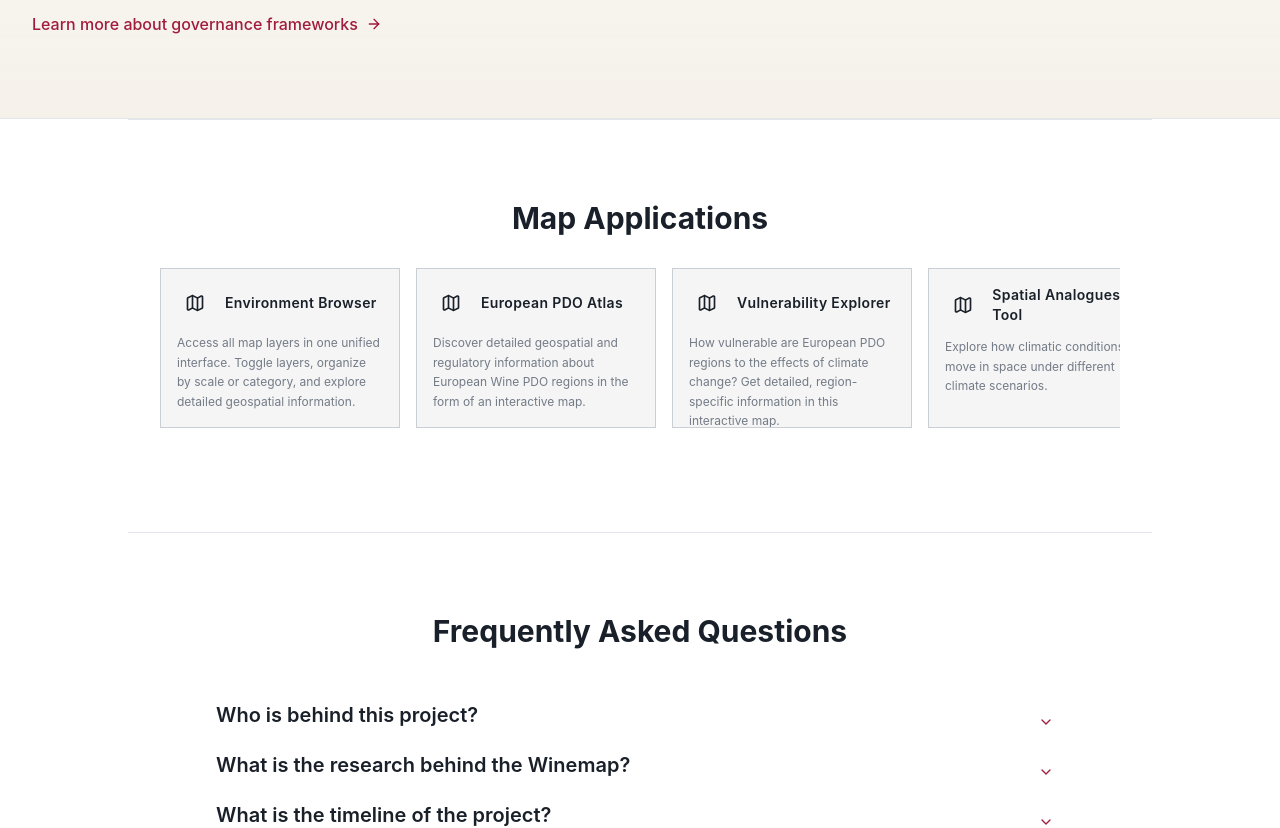
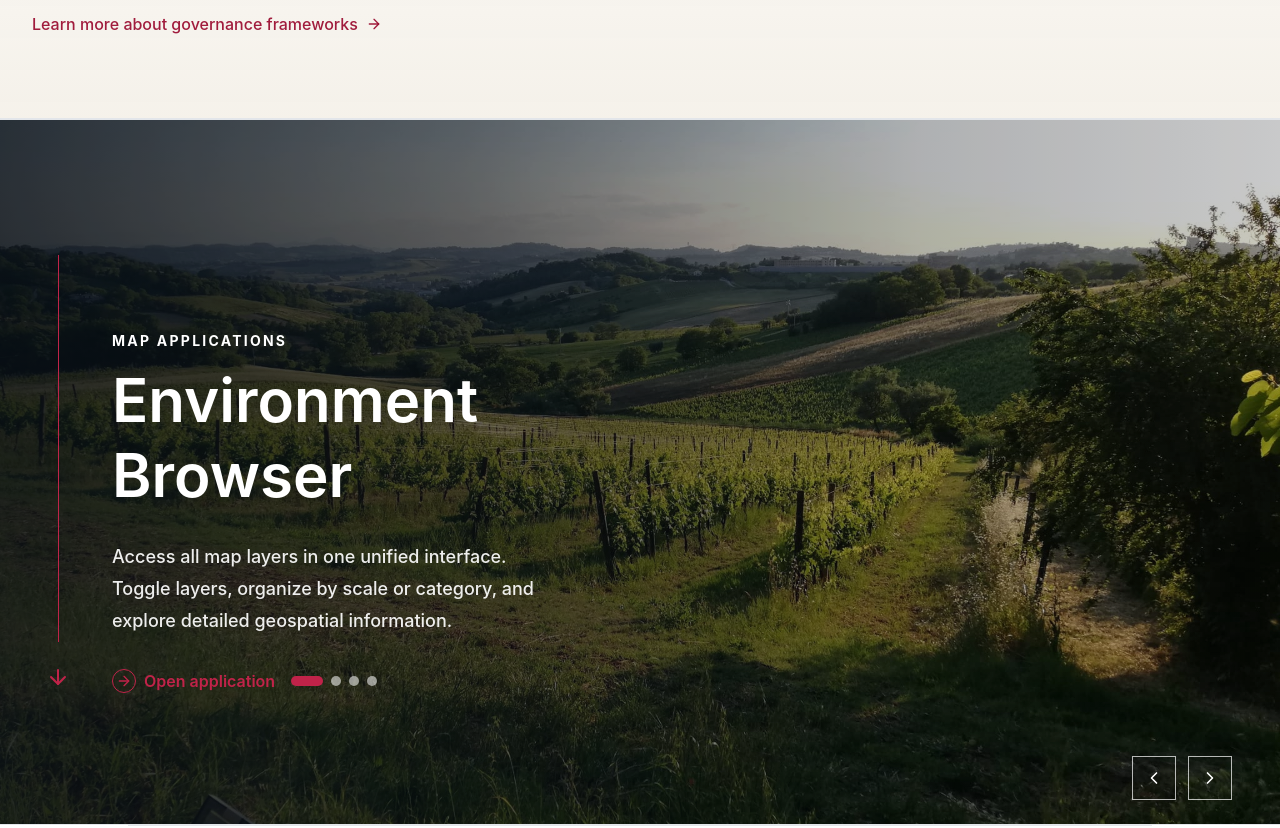
Before and after one commit to Eurac-Research/winemap, a Next.js app: page / in a window 1280 px wide. Shown: the part 2540-3368 px from the top of the page. Built offline with nearby package versions, Linux system fonts and the light colour scheme.

Commit message:
create map applications carousel on landing page

```diff
--- /dev/null
+++ b/src/app/components/BackgroundImageCarousel.tsx
@@ -0,0 +1,158 @@
+'use client';
+
+import Image from "next/image";
+import Link from "next/link";
+import { ArrowDown, ArrowRight, ChevronLeft, ChevronRight } from "lucide-react";
+import { useState } from "react";
+
+export type BackgroundCarouselItem = {
+  title: string;
+  description: string;
+  href: string;
+  backgroundImage: string;
+  backgroundAlt?: string;
+  backgroundPosition?: string;
+  eyebrow?: string;
+  ctaLabel?: string;
+};
+
+type BackgroundImageCarouselProps = {
+  items: BackgroundCarouselItem[];
+  ariaLabel: string;
+  className?: string;
+  viewAllHref?: string;
+  viewAllLabel?: string;
+};
+
+export default function BackgroundImageCarousel({
+  items,
+  ariaLabel,
+  className = "",
+  viewAllHref,
+  viewAllLabel = "View all",
+}: BackgroundImageCarouselProps) {
+  const [activeIndex, setActiveIndex] = useState(0);
+  const activeItem = items[activeIndex];
+
+  if (!activeItem) {
+    return null;
+  }
+
+  const showPrevious = () => {
+    setActiveIndex((current) => (current - 1 + items.length) % items.length);
+  };
+
+  const showNext = () => {
+    setActiveIndex((current) => (current + 1) % items.length);
+  };
+
+  return (
+    <section
+      className={`relative isolate min-h-[34rem] overflow-hidden border-y border-[color:var(--border-soft)] text-white sm:min-h-[39rem] lg:min-h-[44rem] ${className}`}
+      aria-label={ariaLabel}
+    >
+      {items.map((item, index) => (
+        <Image
+          key={item.title}
+          src={item.backgroundImage}
+          alt=""
+          fill
+          priority={index === 0}
+          sizes="100vw"
+          className={`object-cover transition-opacity duration-700 ease-out ${
+            index === activeIndex ? "opacity-100" : "opacity-0"
+          }`}
+          style={{ objectPosition: item.backgroundPosition ?? "center" }}
+          aria-hidden="true"
+        />
+      ))}
+      <div className="absolute inset-0 bg-[linear-gradient(90deg,rgba(8,17,27,0.78)_0%,rgba(8,17,27,0.54)_36%,rgba(8,17,27,0.2)_72%,rgba(8,17,27,0.08)_100%)]" />
+      <div className="absolute inset-0 bg-black/15" />
+
+      {viewAllHref ? (
+        <Link
+          href={viewAllHref}
+          className="absolute right-4 top-6 z-20 inline-flex items-center justify-center bg-[color:var(--primary)] px-4 py-2 text-sm font-semibold text-white transition hover:bg-[color:var(--accent-strong)] sm:right-8 lg:right-12"
+        >
+          {viewAllLabel}
+        </Link>
+      ) : null}
+
+      <div className="relative z-10 mx-auto flex min-h-[34rem] max-w-7xl items-center px-4 py-16 sm:min-h-[39rem] sm:px-6 lg:min-h-[44rem] lg:px-8">
+        <div className="grid w-full max-w-3xl grid-cols-[2.5rem_minmax(0,1fr)] gap-5 sm:grid-cols-[3.25rem_minmax(0,1fr)] sm:gap-7">
+          <div className="flex flex-col items-center pt-1">
+            <div className="h-full min-h-72 w-px bg-[color:var(--primary)]" />
+            <button
+              type="button"
+              onClick={showNext}
+              className="mt-5 inline-flex h-9 w-9 items-center justify-center text-[color:var(--primary)] transition hover:text-white focus-visible:outline focus-visible:outline-2 focus-visible:outline-offset-4 focus-visible:outline-white"
+              aria-label="Show next carousel slide"
+            >
+              <ArrowDown className="h-6 w-6" />
+            </button>
+          </div>
+
+          <div className="min-w-0 pt-14 sm:pt-20">
+            <p className="text-sm font-bold uppercase tracking-[0.16em] text-white">
+              {activeItem.eyebrow ?? "Featured"}
+            </p>
+            <h2 className="mt-3 max-w-[15ch] text-4xl font-semibold leading-tight text-white sm:text-5xl lg:text-6xl">
+              {activeItem.title}
+            </h2>
+            <p className="mt-7 max-w-md text-base font-medium leading-8 text-white/92 sm:text-lg">
+              {activeItem.description}
+            </p>
+
+            <div className="mt-8 flex flex-wrap items-center gap-4">
+              <Link
+                href={activeItem.href}
+                className="inline-flex items-center gap-2 text-base font-semibold text-[color:var(--primary)] transition hover:gap-3 hover:text-white"
+              >
+                <span className="inline-flex h-6 w-6 items-center justify-center rounded-full border border-current">
+                  <ArrowRight className="h-4 w-4" />
+                </span>
+                <span>{activeItem.ctaLabel ?? "Read more"}</span>
+              </Link>
+
+              <div className="flex items-center gap-2" aria-label="Carousel slides">
+                {items.map((item, index) => (
+                  <button
+                    key={item.title}
+                    type="button"
+                    onClick={() => setActiveIndex(index)}
+                    className={`h-2.5 rounded-full transition-all ${
+                      index === activeIndex
+                        ? "w-8 bg-[color:var(--primary)]"
+                        : "w-2.5 bg-white/55 hover:bg-white"
+                    }`}
+                    aria-label={`Show ${item.title}`}
+                    aria-current={index === activeIndex ? "true" : undefined}
+                  />
+                ))}
+              </div>
+            </div>
+          </div>
+        </div>
+      </div>
+
+      <div className="absolute bottom-6 right-4 z-20 hidden items-center gap-3 sm:right-8 md:flex lg:right-12">
+        <button
+          type="button"
+          onClick={showPrevious}
+          className="inline-flex h-11 w-11 items-center justify-center border border-white/70 text-white transition hover:border-[color:var(--primary)] hover:bg-[color:var(--primary)] focus-visible:outline focus-visible:outline-2 focus-visible:outline-offset-4 focus-visible:outline-white"
+          aria-label="Show previous carousel slide"
+        >
+          <ChevronLeft className="h-5 w-5" />
+        </button>
+        <button
+          type="button"
+          onClick={showNext}
+          className="inline-flex h-11 w-11 items-center justify-center border border-white/70 text-white transition hover:border-[color:var(--primary)] hover:bg-[color:var(--primary)] focus-visible:outline focus-visible:outline-2 focus-visible:outline-offset-4 focus-visible:outline-white"
+          aria-label="Show next carousel slide"
+        >
+          <ChevronRight className="h-5 w-5" />
+        </button>
+      </div>
+    </section>
+  );
+}
--- a/src/app/components/map-applications/mapApplications.tsx
+++ b/src/app/components/map-applications/mapApplications.tsx
@@ -1,11 +1,12 @@
-import { Map as MapIcon } from "lucide-react";
-import { ReactNode } from "react";
-
 type MapApplication = {
   title: string;
   description: string;
   href: string;
-  icon: ReactNode;
+  backgroundImage: string;
+  backgroundAlt: string;
+  backgroundPosition?: string;
+  eyebrow: string;
+  ctaLabel: string;
 };
 
 export const mapApplications: MapApplication[] = [
@@ -14,27 +15,43 @@ export const mapApplications: MapApplication[] = [
     description:
       "Access all map layers in one unified interface. Toggle layers, organize by scale or category, and explore detailed geospatial information.",
     href: "/map-applications/environment-browser",
-    icon: <MapIcon className="w-5 h-5 text-[color:var(--text-strong)]" aria-hidden="true" />,
+    backgroundImage: "/images/landscape.jpg",
+    backgroundAlt: "A vineyard landscape used as a background for the Environment Browser map application.",
+    backgroundPosition: "center",
+    eyebrow: "Map applications",
+    ctaLabel: "Open application",
   },
   {
     title: "European PDO Atlas",
     description:
       "Discover detailed geospatial and regulatory information about European Wine PDO regions in the form of an interactive map.",
     href: "/map-applications/pdo-atlas",
-    icon: <MapIcon className="w-5 h-5 text-[color:var(--text-strong)]" aria-hidden="true" />,
+    backgroundImage: "/images/winemap-bg.jpg",
+    backgroundAlt: "A wine region map background for the European PDO Atlas.",
+    backgroundPosition: "center",
+    eyebrow: "Map applications",
+    ctaLabel: "Open atlas",
   },
   {
     title: "Vulnerability Explorer",
     description:
       "How vulnerable are European PDO regions to the effects of climate change? Get detailed, region-specific information in this interactive map.",
     href: "/map-applications/vulnerability-explorer",
-    icon: <MapIcon className="w-5 h-5 text-[color:var(--text-strong)]" aria-hidden="true" />,
+    backgroundImage: "/images/vulnerability/4_vulnerability_bioclim.png",
+    backgroundAlt: "A vulnerability map background for European wine regions.",
+    backgroundPosition: "center",
+    eyebrow: "Map applications",
+    ctaLabel: "Explore vulnerability",
   },
   {
     title: "Spatial Analogues Tool",
     description:
       "Explore how climatic conditions move in space under different climate scenarios.",
     href: "/",
-    icon: <MapIcon className="w-5 h-5 text-[color:var(--text-strong)]" aria-hidden="true" />,
+    backgroundImage: "/images/vineyard_sun.jpg",
+    backgroundAlt: "Sunlit vineyard rows used as a background for the Spatial Analogues Tool.",
+    backgroundPosition: "center",
+    eyebrow: "Map applications",
+    ctaLabel: "Explore tool",
   },
 ];
--- a/src/app/page.tsx
+++ b/src/app/page.tsx
@@ -1,8 +1,8 @@
 import Link from "next/link";
+import BackgroundImageCarousel from "@/app/components/BackgroundImageCarousel";
 import ImageComparisonSlider from "@/app/components/ImageComparisonSlider";
 import RespondLogo from "@/app/components/ui/RespondLogo";
 import WinemapDescription from "@/app/components/WinemapDescription";
-import MapApplicationCard from "@/app/components/map-applications/MapApplicationCard";
 import { mapApplications } from "@/app/components/map-applications/mapApplications";
 import MainAreaCarousel from "@/app/components/winemap-sections/MainAreaCarousel";
 import { mainAreas } from "@/app/components/winemap-sections/mainAreas";
@@ -161,27 +161,14 @@ export default function HomePage() {
       </section>
 
 
-      {/* Content */}
       <div className="relative z-20 w-full">
         <div className="relative z-20 w-full">
-
-          {/* Map-Applications */}
-          <section id='map-applications' className="mx-auto max-w-5xl border-t border-[color:var(--border-soft)] px-4 py-20 sm:px-6 lg:px-8">
-            <div className="text-center">
-              <h2 className="text-3xl font-bold mb-6 text-[color:var(--text-strong)]">Map Applications</h2>
-            </div>
-            <div className="flex gap-4 overflow-x-auto pt-2 pb-6 snap-x snap-mandatory w-full mx-auto">
-              {mapApplications.map((app) => (
-                <MapApplicationCard
-                  key={app.title}
-                  href={app.href}
-                  title={app.title}
-                  description={app.description}
-                  icon={app.icon}
-                />
-              ))}
-            </div>
-          </section>
+          <div id="map-applications" className="scroll-mt-28">
+            <BackgroundImageCarousel
+              items={mapApplications}
+              ariaLabel="Map applications carousel"
+            />
+          </div>
 
           {/* FAQ Section */}
           <section className="mx-auto max-w-5xl border-t border-[color:var(--border-soft)] px-4 py-20 sm:px-6 lg:px-8">
```
